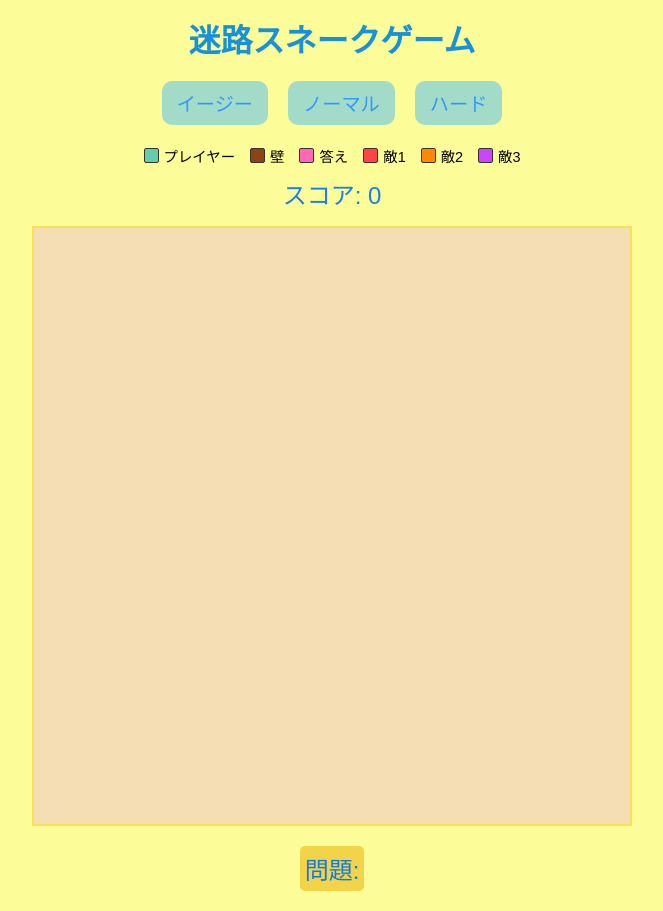
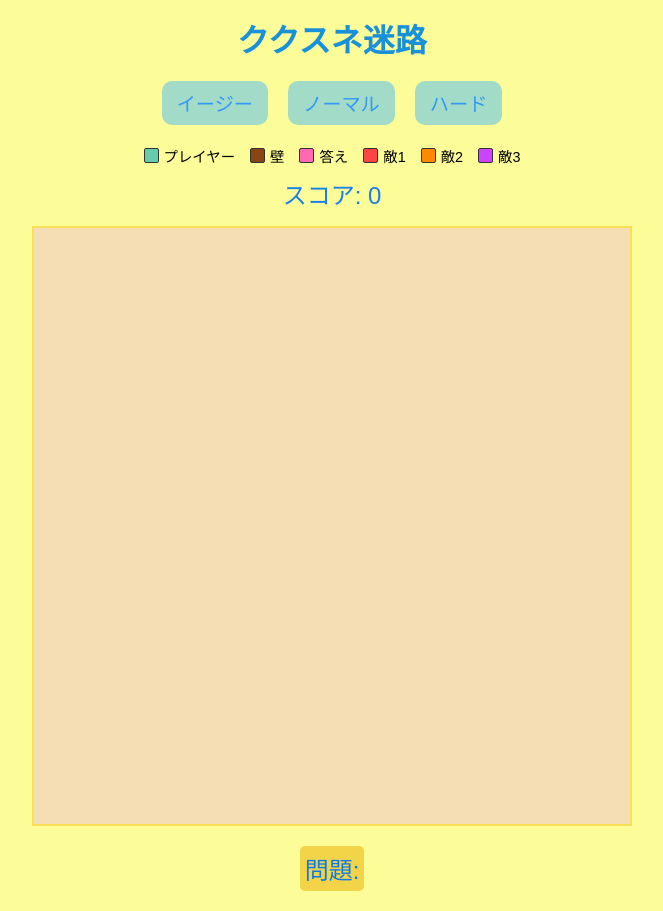
Before and after one commit to knz2021/Kukusune-Maze, a plain HTML site: page index.html in a window 1280 px wide. Shown: the whole page, without its empty margins (308-971 px from the left). Drawn offline with Linux system fonts and the light colour scheme.

Commit message:
Update index.html

```diff
--- a/index.html
+++ b/index.html
@@ -139,7 +139,7 @@
     </style>
 </head>
 <body>
-    <h1>迷路スネークゲーム</h1>
+    <h1>ククスネ迷路</h1>
     <div id="difficulty-selection">
         <button onclick="selectDifficulty('easy')">イージー</button>
         <button onclick="selectDifficulty('normal')">ノーマル</button>
```
